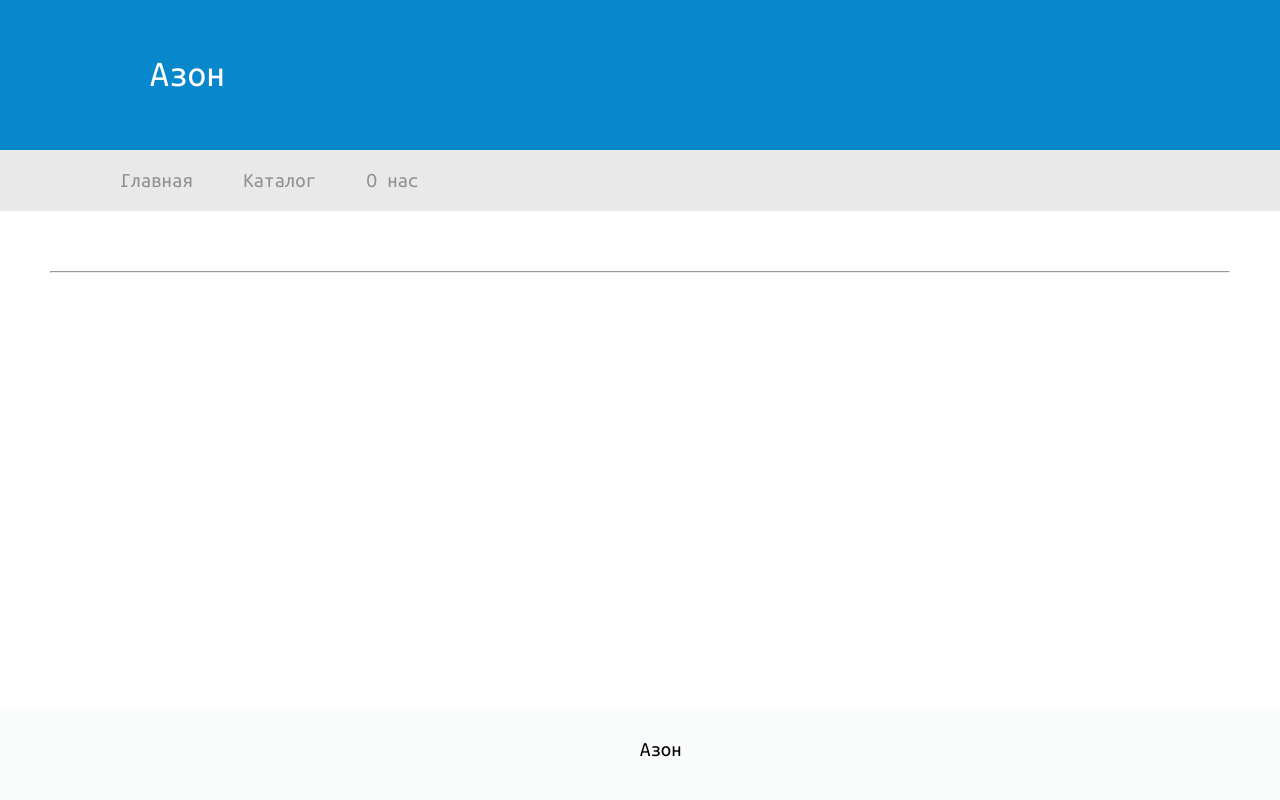
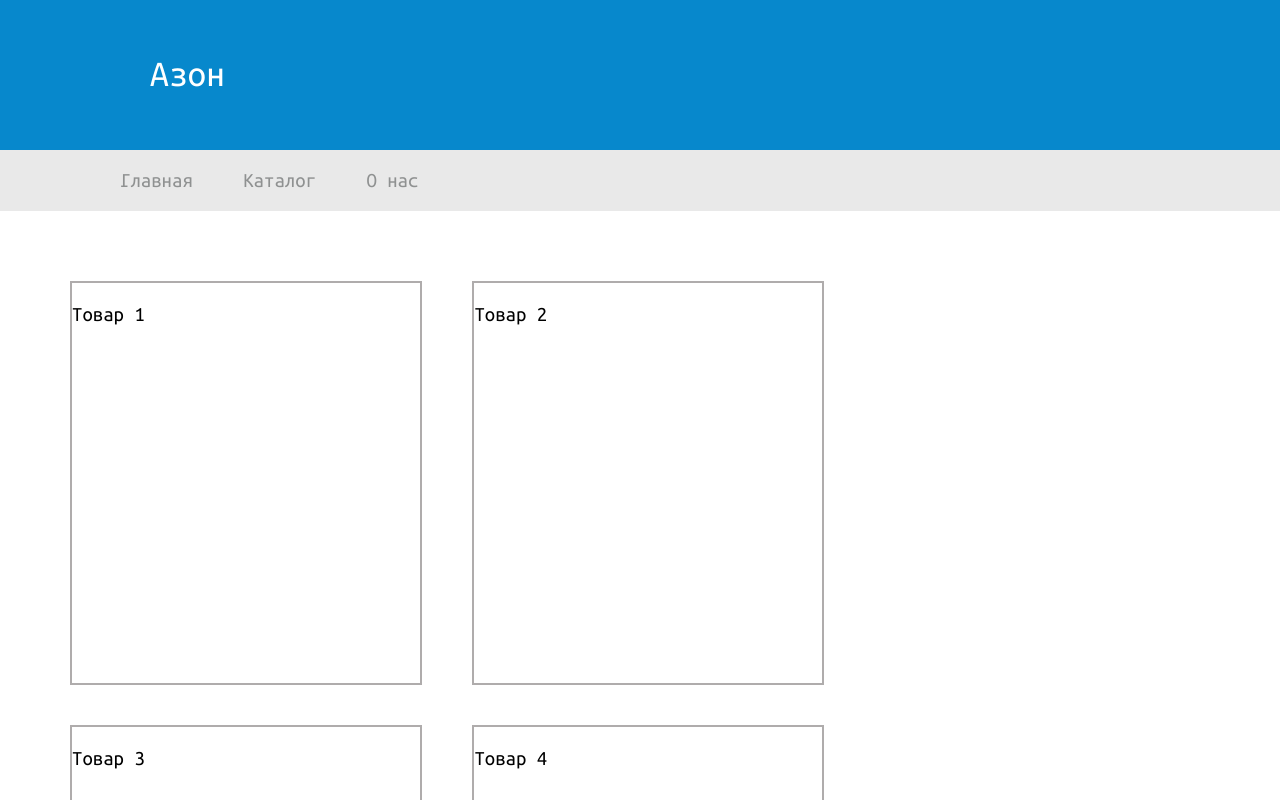
Before and after one commit to SergeevaP/Shop, a plain HTML site: page catalog.html in a window 1280 px wide. Shown: the top 800 px of the page. Drawn offline with Linux system fonts and the light colour scheme.

Commit message:
map added, commentary thingy pls help

```diff
--- a/catalog.html
+++ b/catalog.html
@@ -18,9 +18,16 @@
 		</div>
 		<div id='container'>
 
-		<hr>
-		<center><span style="position: absolute;
-			bottom: 40px;">Азон</span></center>
+		<div class='goods'><p>Товар 1</p></div>
+		<div class='goods'><p>Товар 2</p></div>
+		<div class='goods'><p>Товар 3</p></div>
+		<div class='goods'><p>Товар 4</p></div>
+		<div class='goods'><p>Товар 5</p></div>
+		<div class='goods'><p>Товар 6</p></div>
+
+
 		</div>
+		<center><span style="position: sticky; bottom: 10px"><br>Азон<br></span></center>
+		<br>
 	</body>
 </html
--- a/style.css
+++ b/style.css
@@ -62,3 +62,12 @@ a {
     }
 
 }
+
+.goods {
+    display: inline-block;
+    border: 2px solid #afacac;
+    height: 400px;
+    width: 348px;
+    margin: 20px;
+
+}
```
Also changed, not shown: about.html (+18 -6 lines), catalog1.html (+1 -1 lines), index.html (+3 -2 lines).
